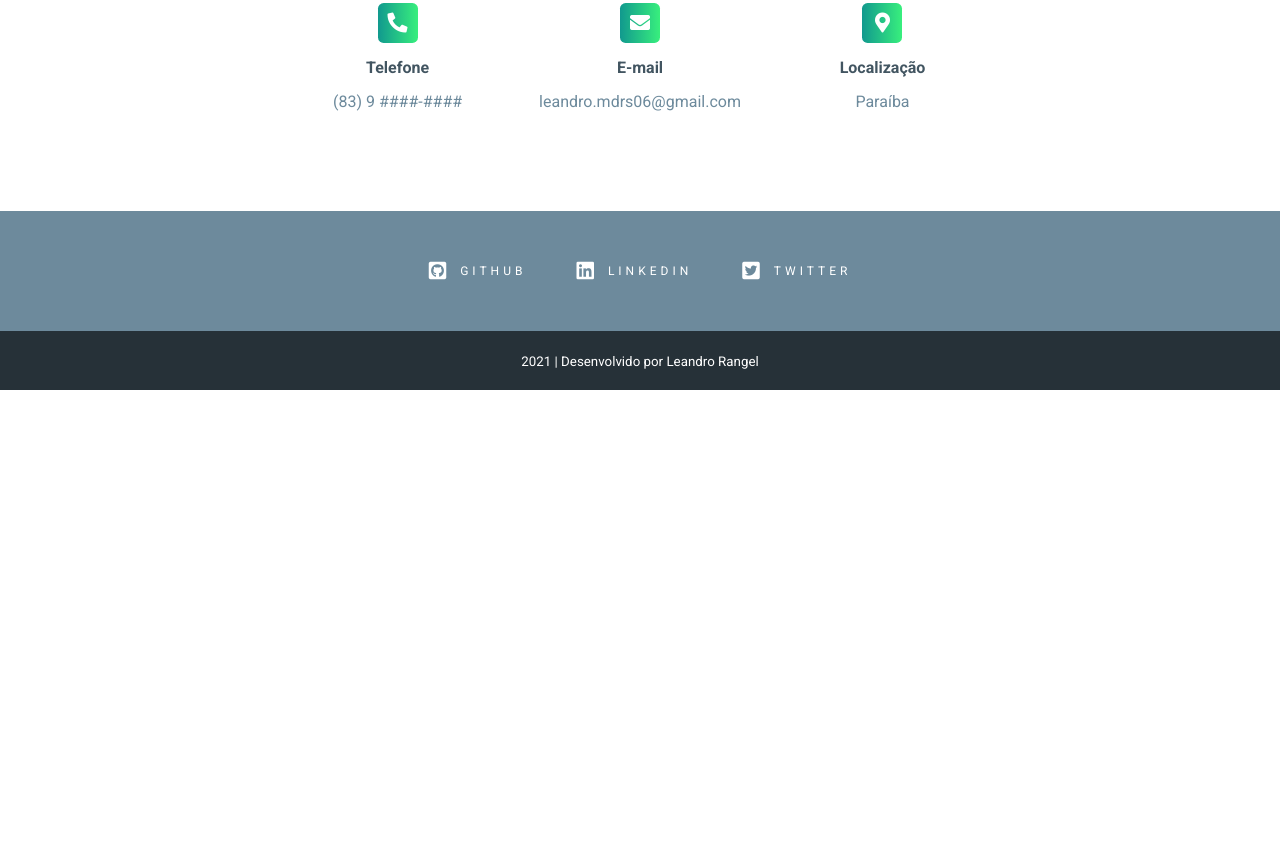
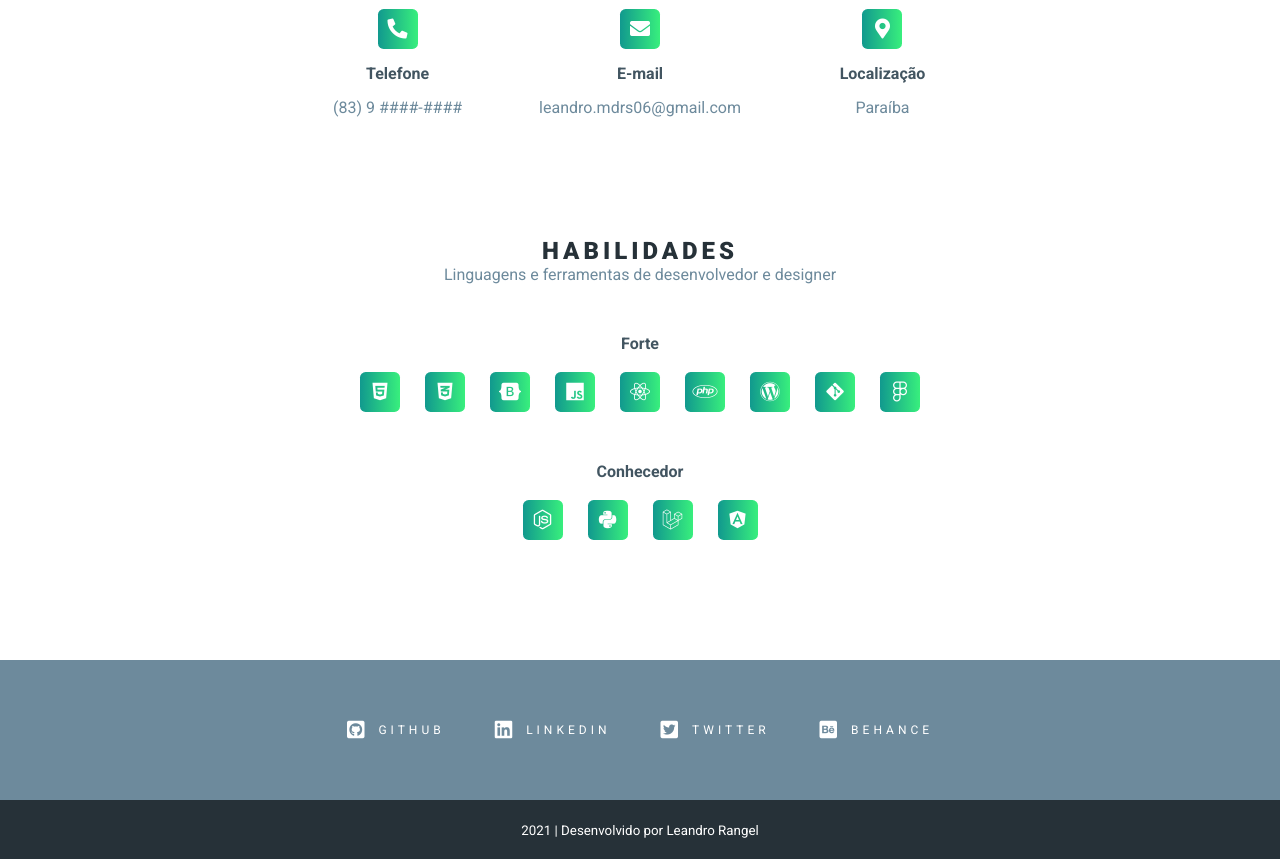
Before and after one commit to LeoRangel/leorangel.github.io, a plain HTML site: page index.html in a window 1280 px wide. Shown: the part 1441-2300 px from the top of the page. Before the commit the page ends 1831 px from the top, so only its background shows below. Drawn offline with Linux system fonts and the light colour scheme.

Commit message:
Create skills section

```diff
--- a/index.html
+++ b/index.html
@@ -72,6 +72,12 @@
                         <a href="#" target="_blank" rel="noopener noreferrer">
                             <i class="fab fa-twitter-square"></i>
                             <span class="hidden-when-md">Twitter</span>
+                        </a>
+                    </li>
+                    <li>
+                        <a href="#" target="_blank" rel="noopener noreferrer">
+                            <i class="fab fa-behance-square"></i>
+                            <span class="hidden-when-md">Behance</span>
                         </a>
                     </li>
                 </ul>
@@ -161,7 +167,8 @@
                             </div>
                             <p><strong>Localização</strong></p>
                             <p>
-                                <a href="https://goo.gl/maps/BuHqxGPY3Epi9g3C8" target="_blank">
+                                <a href="https://goo.gl/maps/BuHqxGPY3Epi9g3C8" target="_blank"
+                                    rel="noopener noreferrer">
                                     Paraíba
                                 </a>
                             </p>
@@ -173,7 +180,100 @@
         </section>
 
         <section id="skills">
+            <div class="container">
 
+                <header>
+                    <h2>
+                        Habilidades
+                    </h2>
+                    <p>Linguagens e ferramentas de desenvolvedor e designer</p>
+                    <!-- <p class="separator"></p> -->
+                </header>
+
+                <div class="content">
+                    <div>
+                        <p><strong>Forte</strong></p>
+                        <br>
+
+                        <ul class="skills-list">
+                            <li>
+                                <div class="icon">
+                                    <i class="fab fa-html5"></i>
+                                </div>
+                            </li>
+                            <li>
+                                <div class="icon">
+                                    <i class="fab fa-css3-alt"></i>
+                                </div>
+                            </li>
+                            <li>
+                                <div class="icon">
+                                    <i class="fab fa-bootstrap"></i>
+                                </div>
+                            </li>
+                            <li>
+                                <div class="icon">
+                                    <i class="fab fa-js"></i>
+                                </div>
+                            </li>
+                            <li>
+                                <div class="icon">
+                                    <i class="fab fa-react"></i>
+                                </div>
+                            </li>
+                            <li>
+                                <div class="icon">
+                                    <i class="fab fa-php"></i>
+                                </div>
+                            </li>
+                            <li>
+                                <div class="icon">
+                                    <i class="fab fa-wordpress"></i>
+                                </div>
+                            </li>
+                            <li>
+                                <div class="icon">
+                                    <i class="fab fa-git-alt"></i>
+                                </div>
+                            </li>
+                            <li>
+                                <div class="icon">
+                                    <i class="fab fa-figma"></i>
+                                </div>
+                            </li>
+                        </ul>
+                    </div>
+
+                    <div>
+                        <p><strong>Conhecedor</strong></p>
+                        <br>
+
+                        <ul class="skills-list">
+                            <li>
+                                <div class="icon">
+                                    <i class="fab fa-node-js"></i>
+                                </div>
+                            </li>
+                            <li>
+                                <div class="icon">
+                                    <i class="fab fa-python"></i>
+                                </div>
+                            </li>
+                            <li>
+                                <div class="icon">
+                                    <i class="fab fa-laravel"></i>
+                                </div>
+                            </li>
+                            <li>
+                                <div class="icon">
+                                    <i class="fab fa-angular"></i>
+                                </div>
+                            </li>
+                        </ul>
+                    </div>
+                </div>
+
+            </div>
         </section>
 
         <section id="experience">
@@ -212,6 +312,12 @@
                             <span class="hidden-when-md">Twitter</span>
                         </a>
                     </li>
+                    <li>
+                        <a href="#" target="_blank" rel="noopener noreferrer">
+                            <i class="fab fa-behance-square"></i>
+                            <span class="hidden-when-md">Behance</span>
+                        </a>
+                    </li>
                 </ul>
             </nav>
         </div>
--- a/public/css/style.css
+++ b/public/css/style.css
@@ -14,22 +14,27 @@
     --gray-5: #dbe2e6ff;
 
     /* Paddings */
-    --pd-container: 50px;
+    --pd-container: 60px;
     --pd-card: 25px;
 
     /* Margins */
     --m-header: 50px;
+
+    /* Gaps */
     --gap-elements: 50px;
+    --gap-items: 25px;
 }
 
 @media (max-width: 768px) {
     :root {
         /* Paddings */
-        --pd-container: 30px;
+        --pd-container: 50px;
 
         /* Margins */
-        --m-header: 30px;
-        --gap-elements: 30px;
+        --m-header: 40px;
+
+        /* Gaps */
+        --gap-elements: 40px;
     }
 }
 
@@ -114,6 +119,18 @@ small {
 /* Components */
 /* Components */
 
+section header {
+    margin-bottom: var(--m-header);
+}
+section header h2 {
+    text-transform: uppercase;
+    letter-spacing: .25rem;
+    font-weight: 900;
+}
+section header p {
+    color: var(--gray-3);
+}
+
 .navbar {
     width: 100%;
     display: flex;
@@ -155,16 +172,22 @@ small {
     cursor: pointer;
 }
 
-section header {
-    margin-bottom: var(--m-header);
+.icon {
+    width: 40px;
+    height: 40px;
+    border-radius: .35rem;
+    position: relative;
+    background: var(--primary-color);  /* fallback for old browsers */
+    background: -webkit-linear-gradient(to right, var(--primary-color), var(--secondary-color));  /* Chrome 10-25, Safari 5.1-6 */
+    background: linear-gradient(to right, var(--primary-color), var(--secondary-color)); /* W3C, IE 10+/ Edge, Firefox 16+, Chrome 26+, Opera 12+, Safari 7+ */
+    color: white;
 }
-section header h2 {
-    text-transform: uppercase;
-    letter-spacing: .25rem;
-    font-weight: 900;
-}
-section header p {
-    color: var(--gray-3);
+.icon i{
+    font-size: 1.25rem;
+    position: absolute;
+    top: 50%;
+    left: 50%;
+    transform: translate(-50%, -50%);
 }
 
 .row {
@@ -220,9 +243,14 @@ section header p {
 #header .jumbotron p{
     color: var(--gray-3);
 }
+@media (max-width: 768px) {
+    #header .jumbotron h1 strong{
+        font-size: 2.5rem;
+    }
+}
 
 #profile .content img {
-    width: 100%;
+    width: 70%;
     max-width: 350px;
     height: auto;
     margin-left: auto;
@@ -258,22 +286,23 @@ section header p {
     text-decoration: none;
     color: var(--gray-3);
 }
-#infos .info-card .icon {
-    width: 40px;
-    height: 40px;
-    border-radius: .35rem;
-    position: relative;
-    background: var(--primary-color);  /* fallback for old browsers */
-    background: -webkit-linear-gradient(to right, var(--primary-color), var(--secondary-color));  /* Chrome 10-25, Safari 5.1-6 */
-    background: linear-gradient(to right, var(--primary-color), var(--secondary-color)); /* W3C, IE 10+/ Edge, Firefox 16+, Chrome 26+, Opera 12+, Safari 7+ */
-    color: white;
+
+#skills .container {
+    max-width: 700px;
 }
-#infos .info-card .icon i{
-    font-size: 1.25rem;
-    position: absolute;
-    top: 50%;
-    left: 50%;
-    transform: translate(-50%, -50%);
+#skills .content {
+    display: flex;
+    flex-direction: column;
+    gap: var(--gap-elements);
+}
+#skills .skills-list {
+    list-style: none;
+    display: flex;
+    flex-wrap: wrap;
+    justify-content: center;
+    align-items: center;
+    text-align: center;
+    gap: var(--gap-items);
 }
 
 #footer {
```
